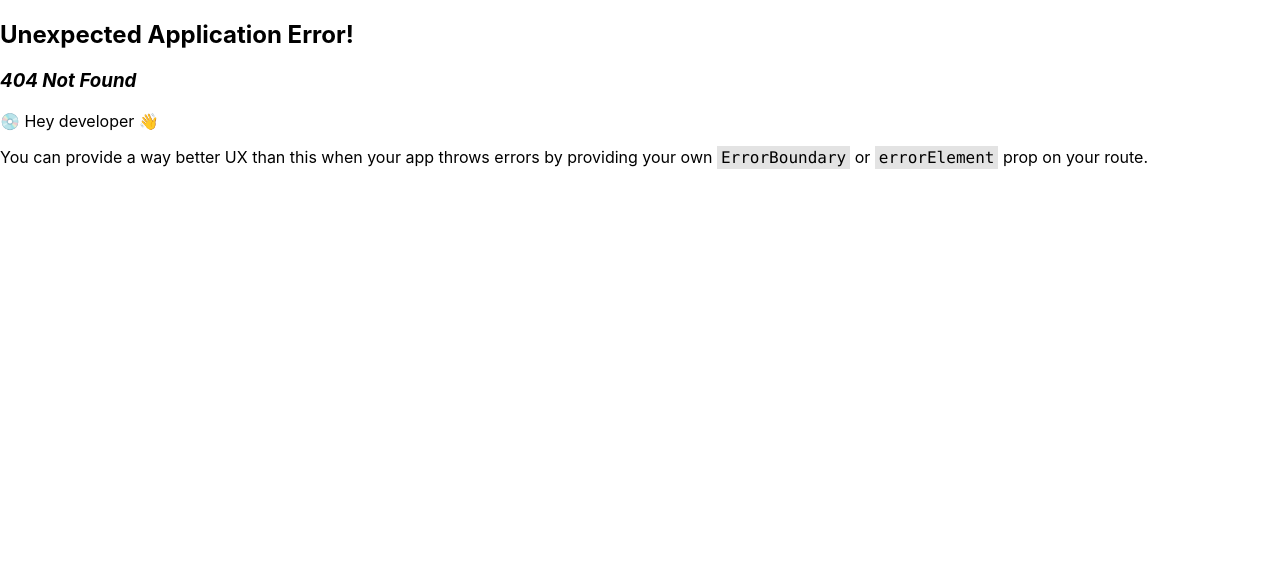
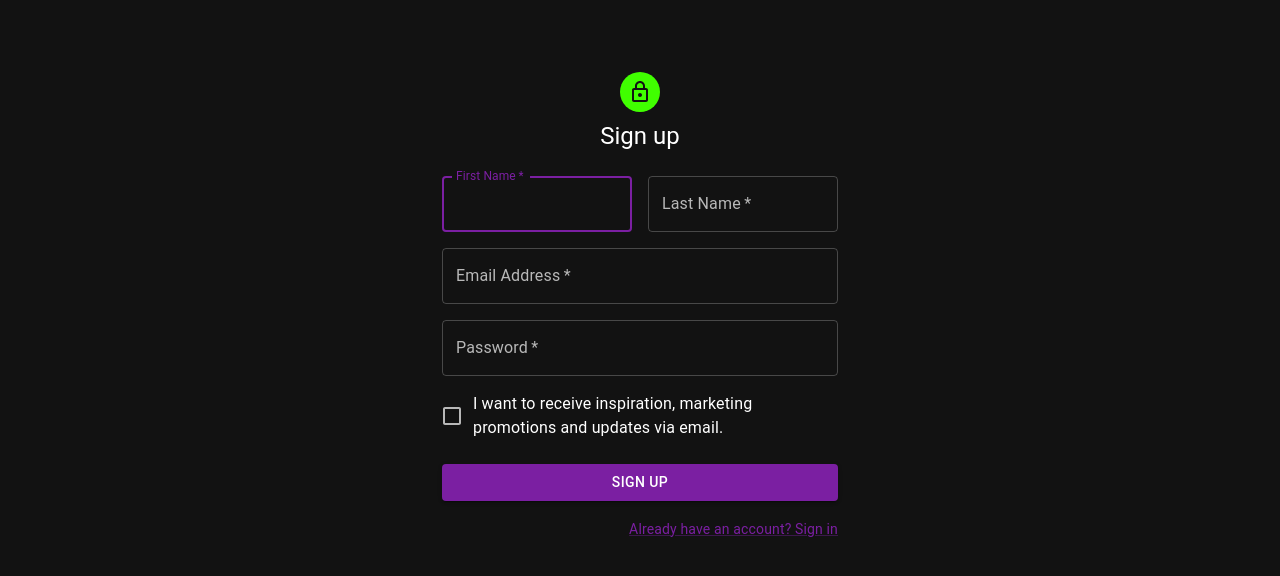
Before and after one commit to nancyk12/redux-frontend-summer23, a React (Create React App) app: page /register in a window 1280 px wide. Before the commit this address had no page. Shown: the top 576 px of the page. Built offline with nearby package versions, Linux system fonts and the light colour scheme.

Commit message:
added theming |  login / register templates

```diff
--- a/src/components/AppBar.js
+++ b/src/components/AppBar.js
@@ -13,8 +13,8 @@
 import MenuItem from '@mui/material/MenuItem';
 import AdbIcon from '@mui/icons-material/Adb';
 
-const pages = ['Products', 'Pricing', 'Blog'];
-const settings = ['Profile', 'Account', 'Dashboard', 'Logout'];
+const pages = ['Products', 'Cart'];
+const settings = ['Profile', 'Account', 'Logout'];
 
 function ResponsiveAppBar() {
   const [anchorElNav, setAnchorElNav] = React.useState(null);
--- /dev/null
+++ b/src/components/Login.js
@@ -0,0 +1,96 @@
+import * as React from 'react';
+import Avatar from '@mui/material/Avatar';
+import Button from '@mui/material/Button';
+import CssBaseline from '@mui/material/CssBaseline';
+import TextField from '@mui/material/TextField';
+import FormControlLabel from '@mui/material/FormControlLabel';
+import Checkbox from '@mui/material/Checkbox';
+import Link from '@mui/material/Link';
+import Grid from '@mui/material/Grid';
+import Box from '@mui/material/Box';
+import LockOutlinedIcon from '@mui/icons-material/LockOutlined';
+import Typography from '@mui/material/Typography';
+import Container from '@mui/material/Container';
+import { createTheme, ThemeProvider } from '@mui/material/styles';
+
+
+export default function Login() {
+  const handleSubmit = (event) => {
+    event.preventDefault();
+    const data = new FormData(event.currentTarget);
+    console.log({
+      email: data.get('email'),
+      password: data.get('password'),
+    });
+  };
+
+  return (
+
+      <Container component="main" maxWidth="xs">
+
+        <Box
+          sx={{
+            marginTop: 8,
+            display: 'flex',
+            flexDirection: 'column',
+            alignItems: 'center',
+          }}
+        >
+          <Avatar sx={{ m: 1, bgcolor: 'secondary.main' }}>
+            <LockOutlinedIcon />
+          </Avatar>
+          <Typography component="h1" variant="h5">
+            Sign in
+          </Typography>
+          <Box component="form" onSubmit={handleSubmit} noValidate sx={{ mt: 1 }}>
+            <TextField
+              margin="normal"
+              required
+              fullWidth
+              id="email"
+              label="Email Address"
+              name="email"
+              autoComplete="email"
+              autoFocus
+            />
+            <TextField
+              margin="normal"
+              required
+              fullWidth
+              name="password"
+              label="Password"
+              type="password"
+              id="password"
+              autoComplete="current-password"
+            />
+            <FormControlLabel
+              control={<Checkbox value="remember" color="primary" />}
+              label="Remember me"
+            />
+            <Button
+              type="submit"
+              fullWidth
+              variant="contained"
+              sx={{ mt: 3, mb: 2 }}
+            >
+              Sign In
+            </Button>
+            <Grid container>
+              <Grid item xs>
+                <Link href="#" variant="body2">
+                  Forgot password?
+                </Link>
+              </Grid>
+              <Grid item>
+                <Link href="#" variant="body2">
+                  {"Don't have an account? Sign Up"}
+                </Link>
+              </Grid>
+            </Grid>
+          </Box>
+        </Box>
+
+      </Container>
+
+  );
+}
--- /dev/null
+++ b/src/components/Register.js
@@ -0,0 +1,116 @@
+import * as React from 'react';
+import Avatar from '@mui/material/Avatar';
+import Button from '@mui/material/Button';
+import CssBaseline from '@mui/material/CssBaseline';
+import TextField from '@mui/material/TextField';
+import FormControlLabel from '@mui/material/FormControlLabel';
+import Checkbox from '@mui/material/Checkbox';
+import Link from '@mui/material/Link';
+import Grid from '@mui/material/Grid';
+import Box from '@mui/material/Box';
+import LockOutlinedIcon from '@mui/icons-material/LockOutlined';
+import Typography from '@mui/material/Typography';
+import Container from '@mui/material/Container';
+import { createTheme, ThemeProvider } from '@mui/material/styles';
+
+export default function Register() {
+  const handleSubmit = (event) => {
+    event.preventDefault();
+    const data = new FormData(event.currentTarget);
+    console.log({
+      email: data.get('email'),
+      password: data.get('password'),
+    });
+  };
+
+  return (
+
+      <Container component="main" maxWidth="xs">
+
+        <Box
+          sx={{
+            marginTop: 8,
+            display: 'flex',
+            flexDirection: 'column',
+            alignItems: 'center',
+          }}
+        >
+          <Avatar sx={{ m: 1, bgcolor: 'secondary.main' }}>
+            <LockOutlinedIcon />
+          </Avatar>
+          <Typography component="h1" variant="h5">
+            Sign up
+          </Typography>
+          <Box component="form" noValidate onSubmit={handleSubmit} sx={{ mt: 3 }}>
+            <Grid container spacing={2}>
+              <Grid item xs={12} sm={6}>
+                <TextField
+                  autoComplete="given-name"
+                  name="firstName"
+                  required
+                  fullWidth
+                  id="firstName"
+                  label="First Name"
+                  autoFocus
+                />
+              </Grid>
+              <Grid item xs={12} sm={6}>
+                <TextField
+                  required
+                  fullWidth
+                  id="lastName"
+                  label="Last Name"
+                  name="lastName"
+                  autoComplete="family-name"
+                />
+              </Grid>
+              <Grid item xs={12}>
+                <TextField
+                  required
+                  fullWidth
+                  id="email"
+                  label="Email Address"
+                  name="email"
+                  autoComplete="email"
+                />
+              </Grid>
+              <Grid item xs={12}>
+                <TextField
+                  required
+                  fullWidth
+                  name="password"
+                  label="Password"
+                  type="password"
+                  id="password"
+                  autoComplete="new-password"
+                />
+              </Grid>
+              <Grid item xs={12}>
+                <FormControlLabel
+                  control={<Checkbox value="allowExtraEmails" color="primary" />}
+                  label="I want to receive inspiration, marketing promotions and updates via email."
+                />
+              </Grid>
+            </Grid>
+            <Button
+              type="submit"
+              fullWidth
+              variant="contained"
+              sx={{ mt: 3, mb: 2 }}
+            >
+              Sign Up
+            </Button>
+            <Grid container justifyContent="flex-end">
+              <Grid item>
+                <Link href="#" variant="body2">
+                  Already have an account? Sign in
+                </Link>
+              </Grid>
+            </Grid>
+          </Box>
+        </Box>
+
+      </Container>
+
+  );
+}
--- a/src/index.js
+++ b/src/index.js
@@ -3,11 +3,18 @@
 import './index.css';
 import App from './App';
 import reportWebVitals from './reportWebVitals';
+import { ThemeProvider } from '@emotion/react';
+import theme from './theme'
+import { CssBaseline } from '@mui/material';
 
 const root = ReactDOM.createRoot(document.getElementById('root'));
 root.render(
   <React.StrictMode>
-    <App />
+    <ThemeProvider theme={theme}>
+    {/* CSSBaseline for browsder compatibility */}
+      <CssBaseline />
+      <App />
+    </ThemeProvider>
   </React.StrictMode>
 );
 
--- /dev/null
+++ b/src/theme.js
@@ -0,0 +1,32 @@
+import { purple } from "@mui/material/colors";
+import { createTheme } from "@mui/material/styles";
+
+
+const theme = createTheme({
+    // palette:{
+    //     // mode: 'dark',
+    //     primary: {
+    //         main: purple[700],
+    //         dark: '#ab47bc'
+    //     },
+    //     secondary: {
+    //         main: '#DEFFF2',
+    //         dark: '#d32f2f'
+    //     },
+    //     error: {
+    //         main: '#0FF4C6'
+    //     }
+
+    // }
+    palette:{
+        mode: 'dark',
+        primary: {
+            main: purple[700],
+        },
+        secondary: {
+            main: '#40ff00',
+        }
+    }
+})
+
+export default theme
```
Also changed, not shown: src/App.js (+10 -0 lines).
